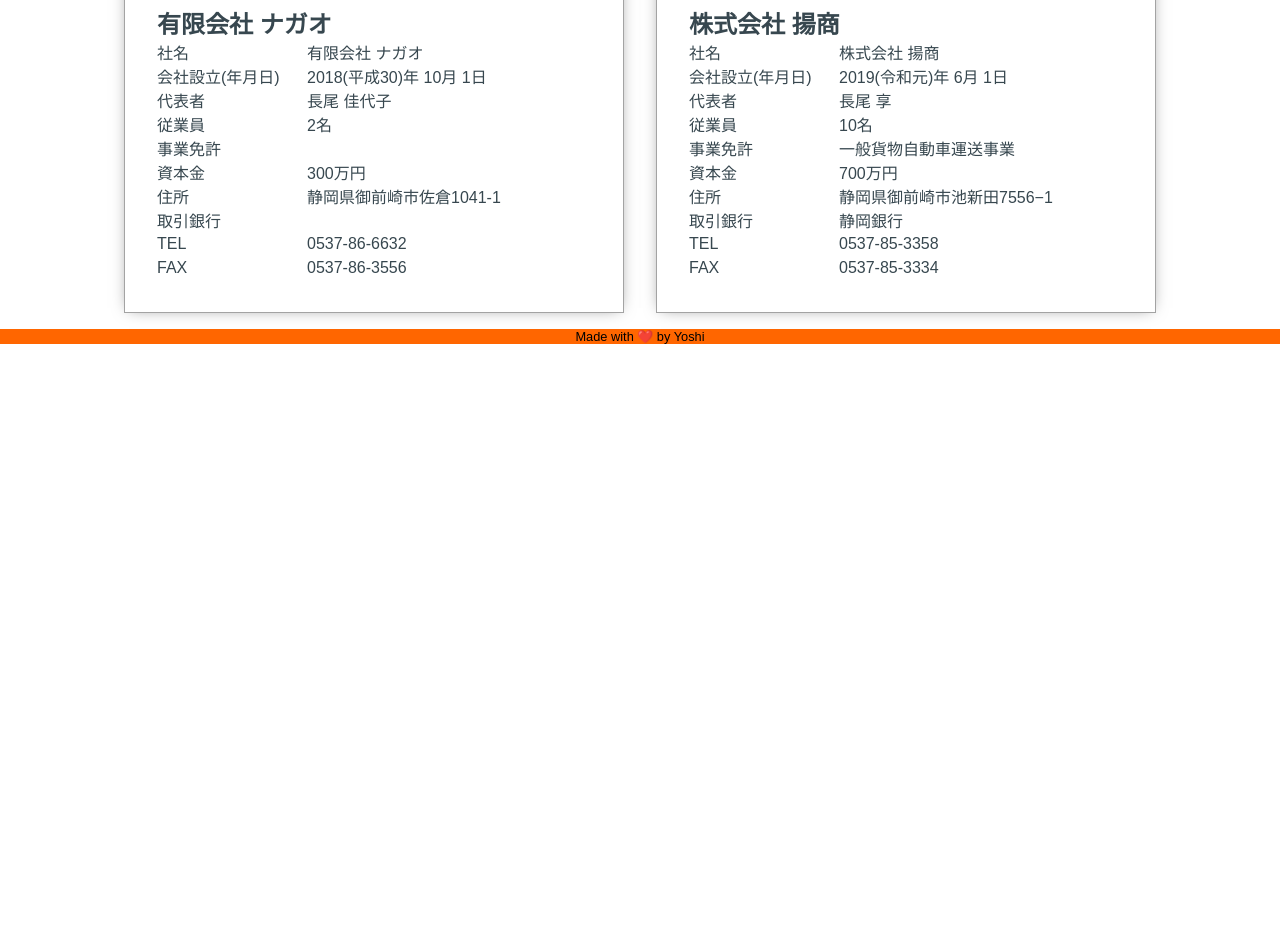
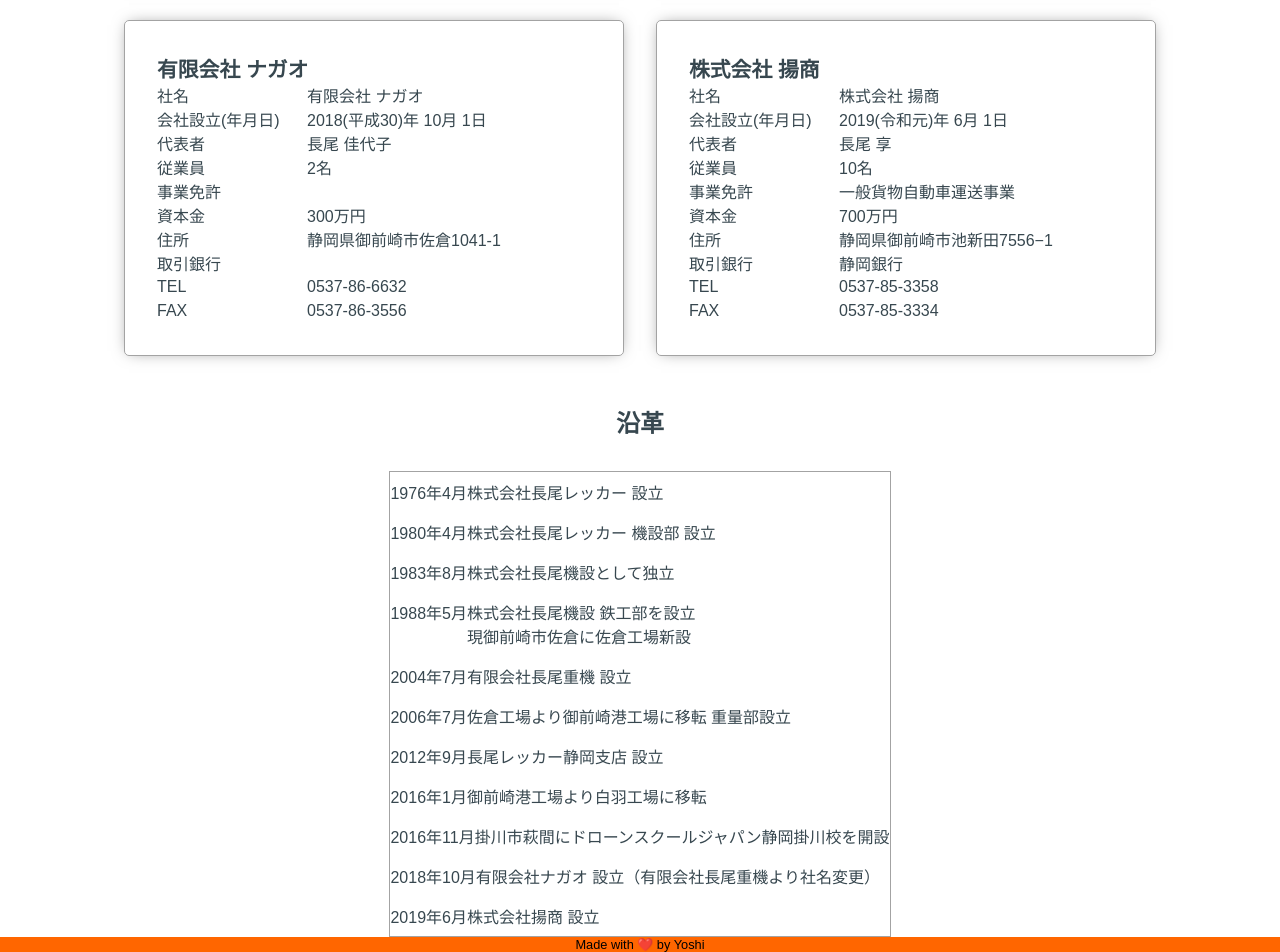
Before and after one commit to YoshitsuguNagao/nagao-website, a React (Create React App) app: page /company in a window 1280 px wide. Shown: the part 563-1515 px from the top of the page. Before the commit the page ends 907 px from the top, so only its background shows below. Built offline with nearby package versions, Linux system fonts and the light colour scheme.

Commit message:
add history

```diff
--- a/src/data/history.json
+++ b/src/data/history.json
@@ -17,7 +17,7 @@
   {
     "year": 1988,
     "month": 5,
-    "event": "株式会社長尾機設 鉄工部を設立\\n現御前崎市佐倉に佐倉工場新設"
+    "event": "株式会社長尾機設 鉄工部を設立\n現御前崎市佐倉に佐倉工場新設"
   },
   {
     "year": 2004,
--- a/src/pages/Company.js
+++ b/src/pages/Company.js
@@ -1,12 +1,14 @@
 import React, { Component } from 'react';
 import companies from '../data/company.json';
+import histories from '../data/history.json';
 
 class Company extends Component {
   state = {
     companies: companies,
+    histories: histories,
   }
 
-  showList = (keyName, i) => {
+  showCompany = (keyName, i) => {
     return (
       <li className="company-list" key={i}>
         <p className="title">{keyName[0]}</p>
@@ -15,21 +17,31 @@ class Company extends Component {
     )
   }
 
+  showHistory = (history,index) => {
+    return (
+      <div className="history-card">
+        <p className="history-year">{history.year}年</p>
+        <p className="history-month">{history.month}月</p>
+        <p className="history-event">{history.event}</p>
+      </div>
+    )
+  }
+
   render() {
-    const { companies } = this.state;
+    const { companies, histories } = this.state;
     console.log('companies', companies)
     return (
       <div className="company">
-        <h1>会社概要</h1>
+        <h2 className="company-title">会社概要</h2>
         <div className="company-container">
         {
           companies.map((company, index) => {
             return (
               <div className="company-card" key={index}>
-                <h2>{company.corporateName[1]}</h2>
+                <h2 className="company-name">{company.corporateName[1]}</h2>
                 <ul>
                   {Object.keys(company).map((keyName, i) => (
-                    this.showList(company[keyName], i)
+                    this.showCompany(company[keyName], i)
                   ))}
                 </ul>
               </div>
@@ -37,6 +49,16 @@ class Company extends Component {
           })
         }
         </div>
+        <h2 className="company-title">沿革</h2>
+        <div className="history-container">
+          {
+            histories.map((history,index) => {
+              return (
+                this.showHistory(history, index)
+              )
+            })
+          }
+        </div>
       </div>
     )
   }
--- a/src/styles/style.scss
+++ b/src/styles/style.scss
@@ -92,17 +92,23 @@ footer {
   @include flexbox(center,center,column);
   padding-top: 100px;
   min-height: calc(100vh - 1.5rem);
+  .company-title {
+    padding: 2rem 0;
+  }
   .company-container {
     @include flexbox(center,center);
     flex-wrap: wrap;
     max-width: 1200px;
-  }
     .company-card {
       width: 500px;
       border: 1px solid rgb(163, 163, 163);
       padding: 2rem;
       margin: 1rem;
+      border-radius: 5px;
       box-shadow: 0px 0px 15px -5px rgba(0,0,0,0.5);
+    }
+    .company-name {
+      font-size: 1.3rem;
     }
     .company-list {
       display: flex;
@@ -112,6 +118,17 @@ footer {
       }
       .title {
         width: 150px;
+      }
+    }
+  }
+  .history-container {
+    border: 1px solid rgb(163, 163, 163);
+    .history-card {
+      display: flex;
+      padding: 0.5rem 0;
+    }
+    .history-event {
+      white-space: pre-wrap;
     }
   }
 }
```
Lines whose indentation alone changed are shown as unchanged.
